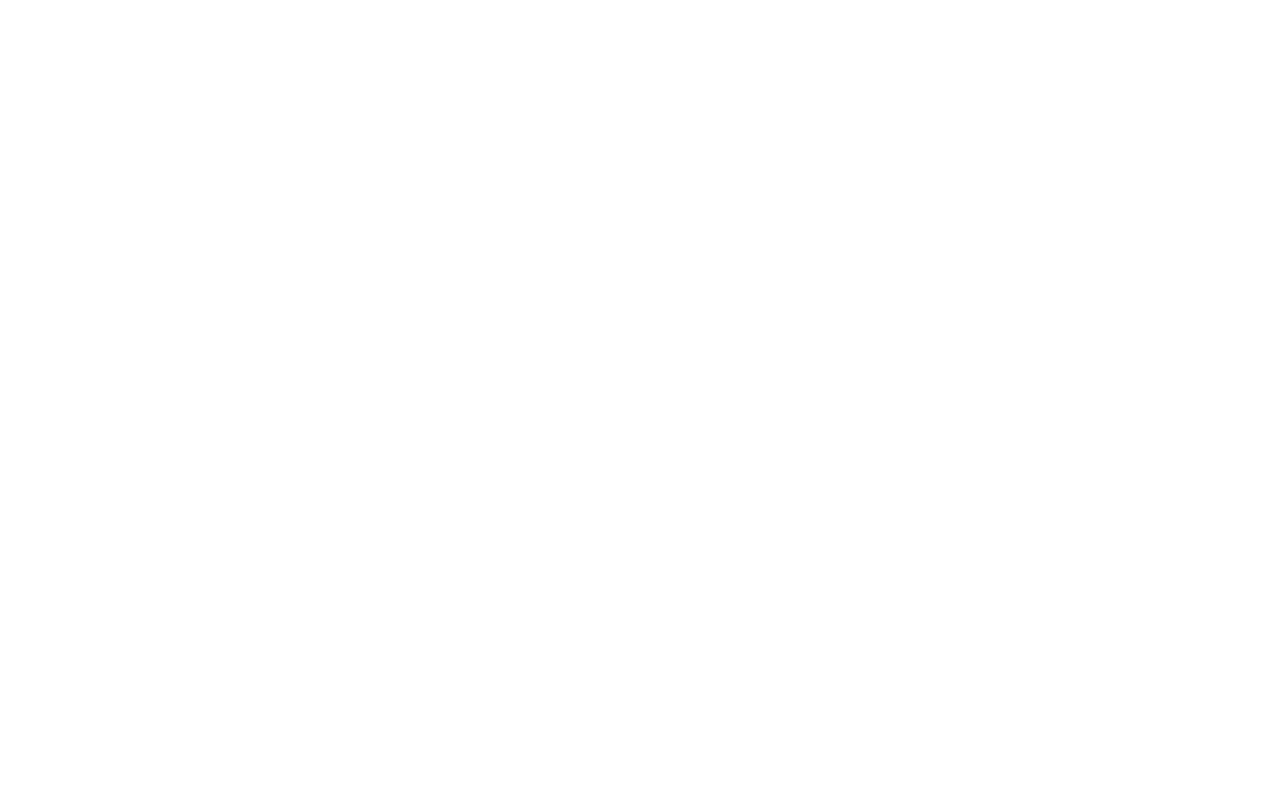
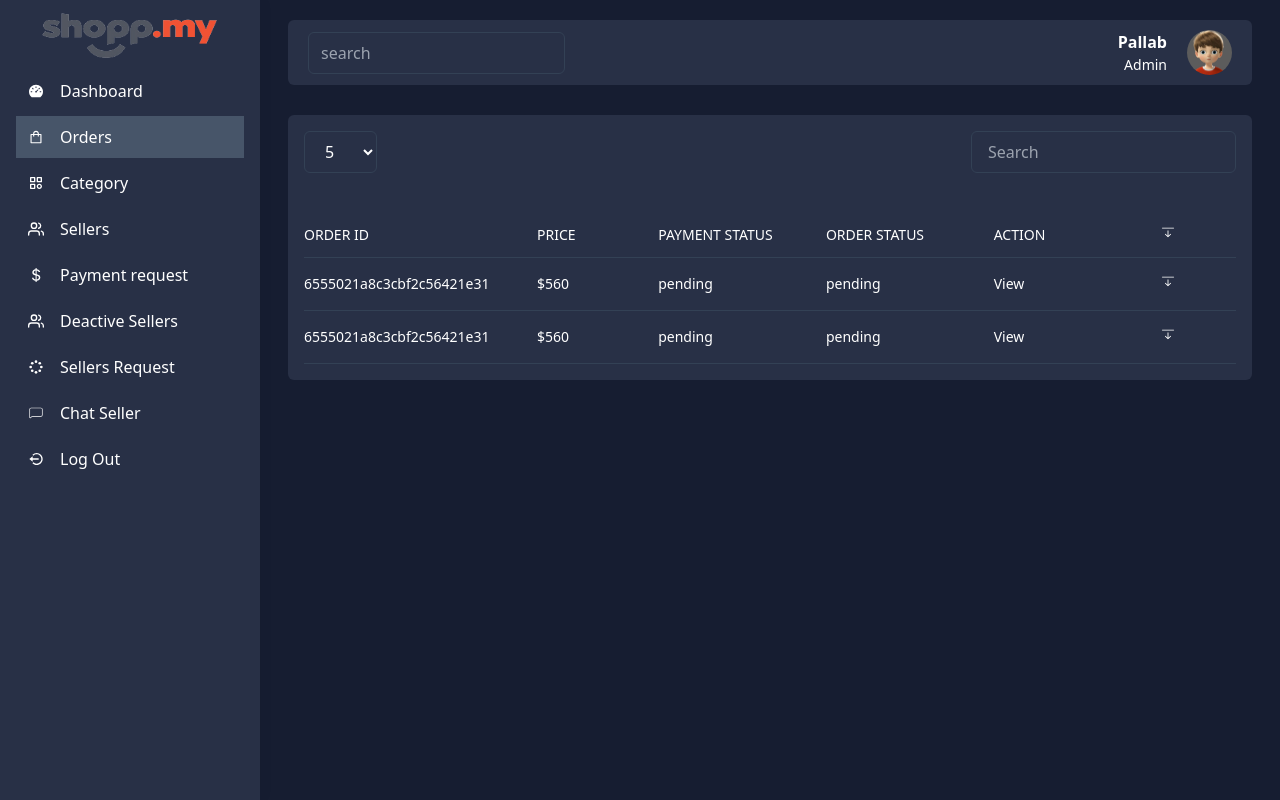
Before and after one commit to pallabroy2234/mern-Ecommerce-backend-v1, a React (Vite) app in the folder dashboard/: page /admin/dashboard/orders in a window 1280 px wide. Before the commit this address had no page. Built offline with nearby package versions, Linux system fonts and the light colour scheme.

Commit message:
Order page design

```diff
--- a/dashboard/src/index.css
+++ b/dashboard/src/index.css
@@ -1,3 +1,14 @@
 @tailwind base;
 @tailwind components;
 @tailwind utilities;
+
+
+.activeHide {
+    clip-path: polygon(0% 0%, 100% 0%, 100% 0, 61% 0, 40% 0, 0 0);
+    transition: all 0.5s ease-in-out;
+}
+
+.activeShow {
+    clip-path: polygon(0% 0%, 100% 0%, 100% 100%, 76% 100%, 41% 100%, 0 100%);
+    transition: all 0.5s ease-in-out;
+}
--- a/dashboard/src/router/routes/AdminRoutes.jsx
+++ b/dashboard/src/router/routes/AdminRoutes.jsx
@@ -1,10 +1,18 @@
 import {lazy} from "react";
 
+
 const AdminDashboard = lazy(() => import("../../views/admin/AdminDashboard.jsx"));
+const Orders = lazy(() => import("../../views/admin/Orders.jsx"));
+
 export const adminRoutes = [
     {
         path: "/admin/dashboard",
         element: <AdminDashboard/>,
         role: "admin"
+    },
+    {
+        path: "/admin/dashboard/orders",
+        element: <Orders/>,
+        role: "admin"
     }
 ]
--- a/dashboard/src/views/admin/AdminDashboard.jsx
+++ b/dashboard/src/views/admin/AdminDashboard.jsx
@@ -209,7 +209,7 @@
                         {
                             [1, 2, 3, 4, 5].map((item, index) => (
                                 <tr key={index}>
-                                    <td scope="row" className="px-4 py-4 font-medium whitespace-nowrap">#1212311231231</td>
+                                    <td scope="row" className="px-4 py-4 font-medium whitespace-nowrap">6555021a8c3cbf2c56421e31</td>
                                     <td scope="row" className="px-4 py-4 font-medium whitespace-nowrap">$1231</td>
                                     <td scope="row" className="px-4 py-4 font-medium whitespace-nowrap">
                                         <span>Pending</span>
--- /dev/null
+++ b/dashboard/src/views/admin/Orders.jsx
@@ -0,0 +1,86 @@
+import {useState} from "react";
+import {BsArrowBarDown} from "react-icons/bs";
+import {Link} from "react-router-dom";
+
+
+const Orders = () => {
+    const [currentPage, setCurrentPage] = useState(1)
+    const [searchValue, setSearchValue] = useState("");
+    const [parPage, setParPage] = useState(5);
+    const [show, setShow] = useState(false)
+
+    return (<div className="px-2 lg:px-7 pt-5">
+        <div className="w-full bg-[#283046] p-4 rounded-md">
+            {/* search Option */}
+            <div className="flex justify-between items-center">
+                <select onChange={(e) => setParPage(parseInt(e.target.value))} className="px-4 py-2 hover:border-indigo-500 border outline-none  bg-[#283046] border-slate-700 rounded-md text-white">
+                    <option value="5">5</option>
+                    <option value="15">15</option>
+                    <option value="25">25</option>
+                </select>
+                <input type="text" placeholder="Search" className="px-4 py-2 focus:border-indigo-500 border outline-none  bg-[#283046] border-slate-700 rounded-md text-white"/>
+            </div>
+
+            {/*  Order items   */}
+            <div className="relative mt-10 overflow-x-auto">
+                <div className="w-full text-sm text-left text-white">
+                    {/* table Heading */}
+                    <div className="text-sm text-white uppercase border-b  border-slate-700">
+                        <div className="flex justify-between items-start">
+                            <div className="py-3 w-[25%]">Order Id</div>
+                            <div className="py-3 w-[13%]">Price</div>
+                            <div className="py-3 w-[18%]">Payment Status</div>
+                            <div className="py-3 w-[18%]">Order Status</div>
+                            <div className="py-3 w-[18%]">Action</div>
+                            <div className="py-3 w-[8%]"><BsArrowBarDown/></div>
+                        </div>
+                    </div>
+                    {/* Table Body */}
+                    <div>
+                        <div className="flex justify-between items-start border-b border-slate-700">
+                            <div className="py-4 w-[25%] font-medium whitespace-nowrap">6555021a8c3cbf2c56421e31</div>
+                            <div className="py-4 w-[13%]">$560</div>
+                            <div className="py-4 w-[18%]">pending</div>
+                            <div className="py-4 w-[18%]">pending</div>
+                            <div className="py-4 w-[18%]"><Link>View</Link></div>
+                            <div className="py-4 w-[8%] cursor-pointer" onClick={() => setShow(!show)}>
+                                <BsArrowBarDown/></div>
+                        </div>
+                        {/* sub order */}
+                        <div className={`${show ? "block border-b border-slate-700 bg-slate-800 rounded" : "hidden"}`}>
+                            <div className="flex justify-start items-start border-b border-slate-700">
+                                <div className="py-4 w-[25%] font-medium whitespace-nowrap pl-3">6555021a8c3cbf2c56421e31</div>
+                                <div className="py-4 w-[13%]">$560</div>
+                                <div className="py-4 w-[18%]">pending</div>
+                                <div className="py-4 w-[18%]">pending</div>
+                            </div>
+                        </div>
+
+                        {/*main */}
+                        <div className="flex justify-between items-start border-b border-slate-700">
+                            <div className="py-4 w-[25%] font-medium whitespace-nowrap">6555021a8c3cbf2c56421e31</div>
+                            <div className="py-4 w-[13%]">$560</div>
+                            <div className="py-4 w-[18%]">pending</div>
+                            <div className="py-4 w-[18%]">pending</div>
+                            <div className="py-4 w-[18%]"><Link>View</Link></div>
+                            <div className="py-4 w-[8%] cursor-pointer" onClick={() => setShow(!show)}>
+                                <BsArrowBarDown/></div>
+                        </div>
+                        {/* sub order */}
+                        <div className={`${show ? "block border-b border-slate-700 bg-slate-800 rounded" : "hidden"}`}>
+                            <div className="flex justify-start items-start border-b border-slate-700">
+                                <div className="py-4 w-[25%] font-medium whitespace-nowrap pl-3">6555021a8c3cbf2c56421e31</div>
+                                <div className="py-4 w-[13%]">$560</div>
+                                <div className="py-4 w-[18%]">pending</div>
+                                <div className="py-4 w-[18%]">pending</div>
+                            </div>
+                        </div>
+                    </div>
+                </div>
+            </div>
+        </div>
+
+
+    </div>)
+}
+export default Orders
```
